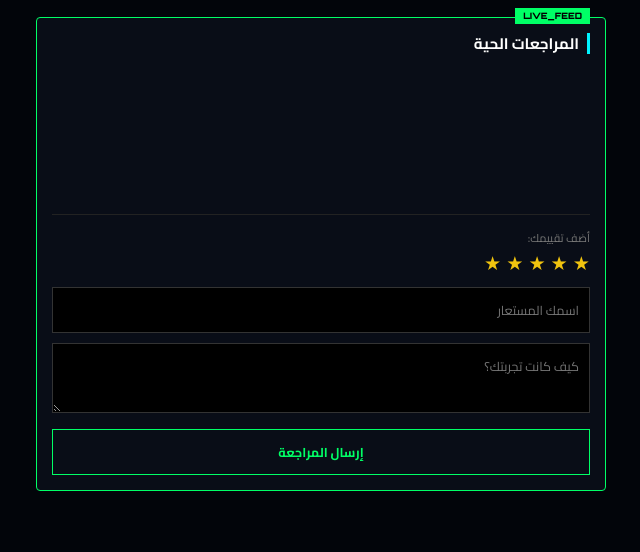
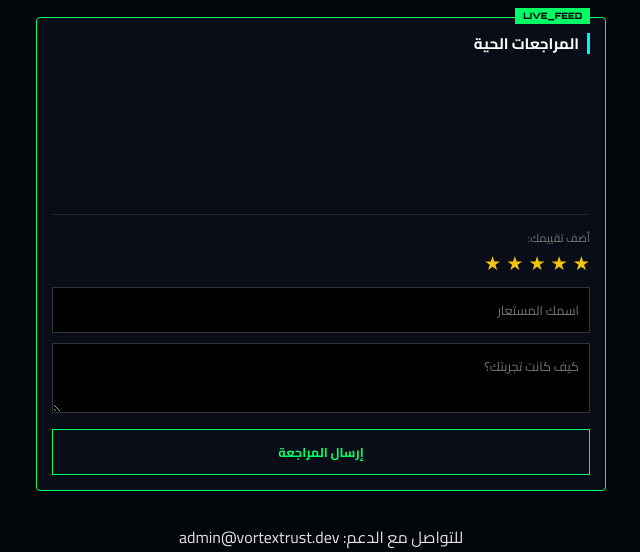
Before and after one commit to HAMZAQRT/vortex-site, a plain HTML site: page index.html in a window 1280 px wide. Shown: the part 1470-2022 px from the top of the page, without its empty margins (319-959 px from the left). Before the commit the page ends 1996 px from the top, so only its background shows below. Drawn offline with nearby package versions, Linux system fonts and the light colour scheme.

Commit message:
"Update VORTEX with rules and support links".

```diff
--- a/index.html
+++ b/index.html
@@ -273,3 +273,4 @@
   </script>
 </body>
 </html>
+<p style="text-align: center;">للتواصل مع الدعم: admin@vortextrust.dev</p>
```
